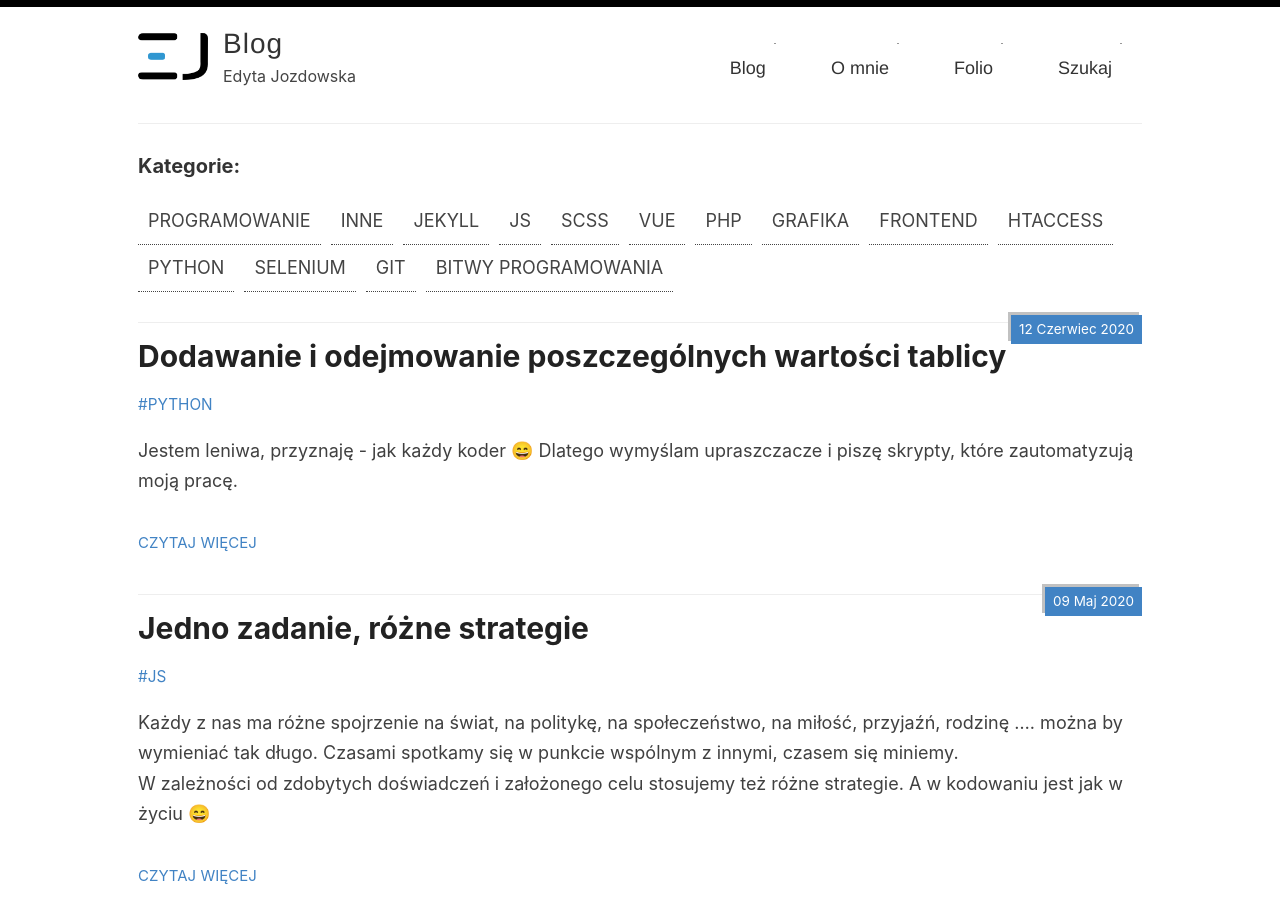
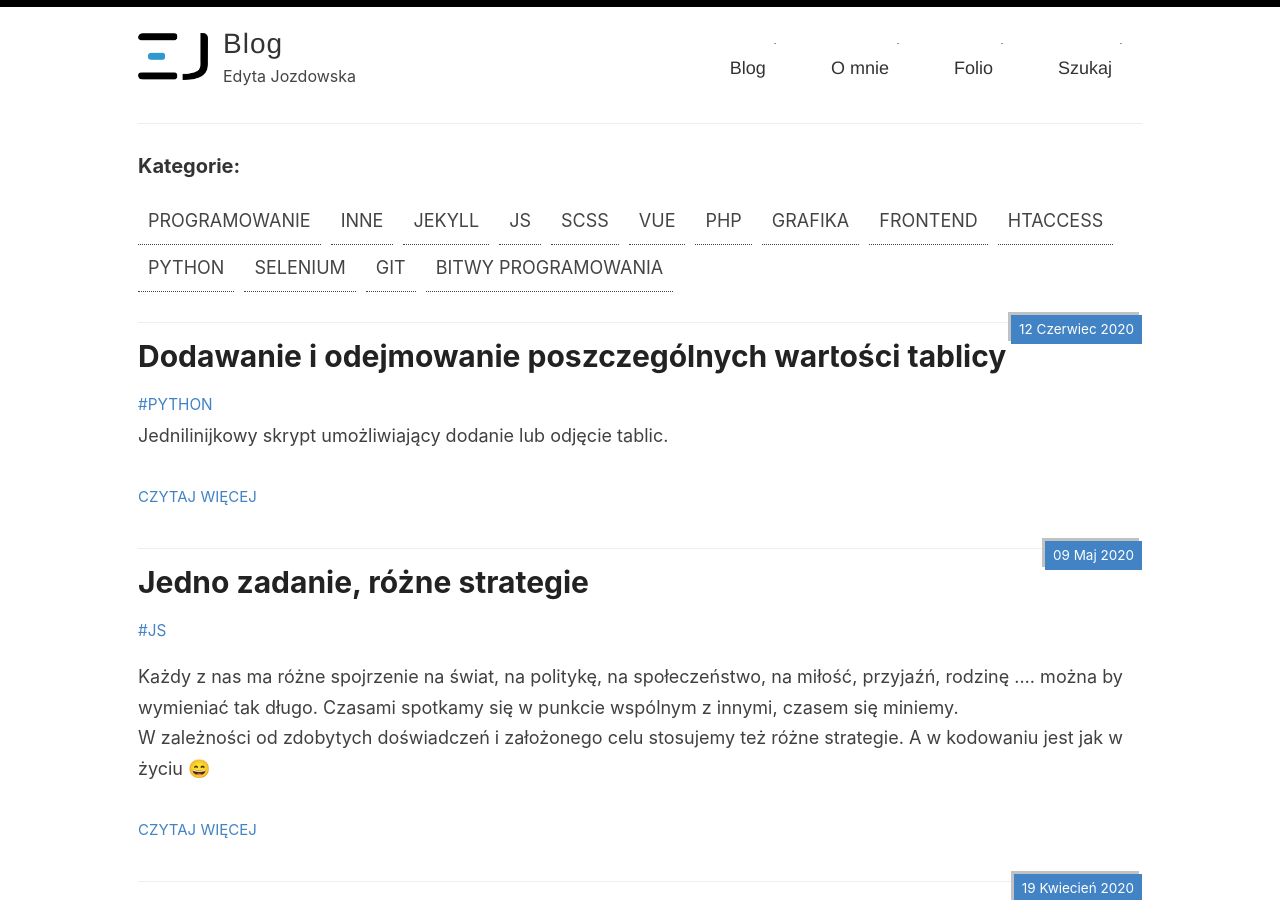
Before and after one commit to xyz-09/blog, a Jekyll site: the page built from index.html, in a window 1280 px wide and 900 px high. Built offline with Jekyll 4.4.1, drawn with Linux system fonts in a browser that asks for light colours; emoji names are drawn with the system emoji font; some web fonts are replaced; the list of posts is cut into pages by our own code.

Commit message:
new post

```diff
--- a/_posts/2020-06-12-sum-and-substract-lists.md
+++ b/_posts/2020-06-12-sum-and-substract-lists.md
@@ -5,7 +5,7 @@ date: 2020-06-12 21:28
 category: [programowanie,python]
 author: Edyta Jozdowksa
 tags: [python]
-excerpt:
+excerpt: Jednilinijkowy skrypt umożliwiający dodanie lub odjęcie tablic.
 published: true
 ---
 Jestem leniwa, przyznaję - jak każdy koder :smile: Dlatego wymyślam upraszczacze i piszę skrypty, które zautomatyzują moją pracę.
```
